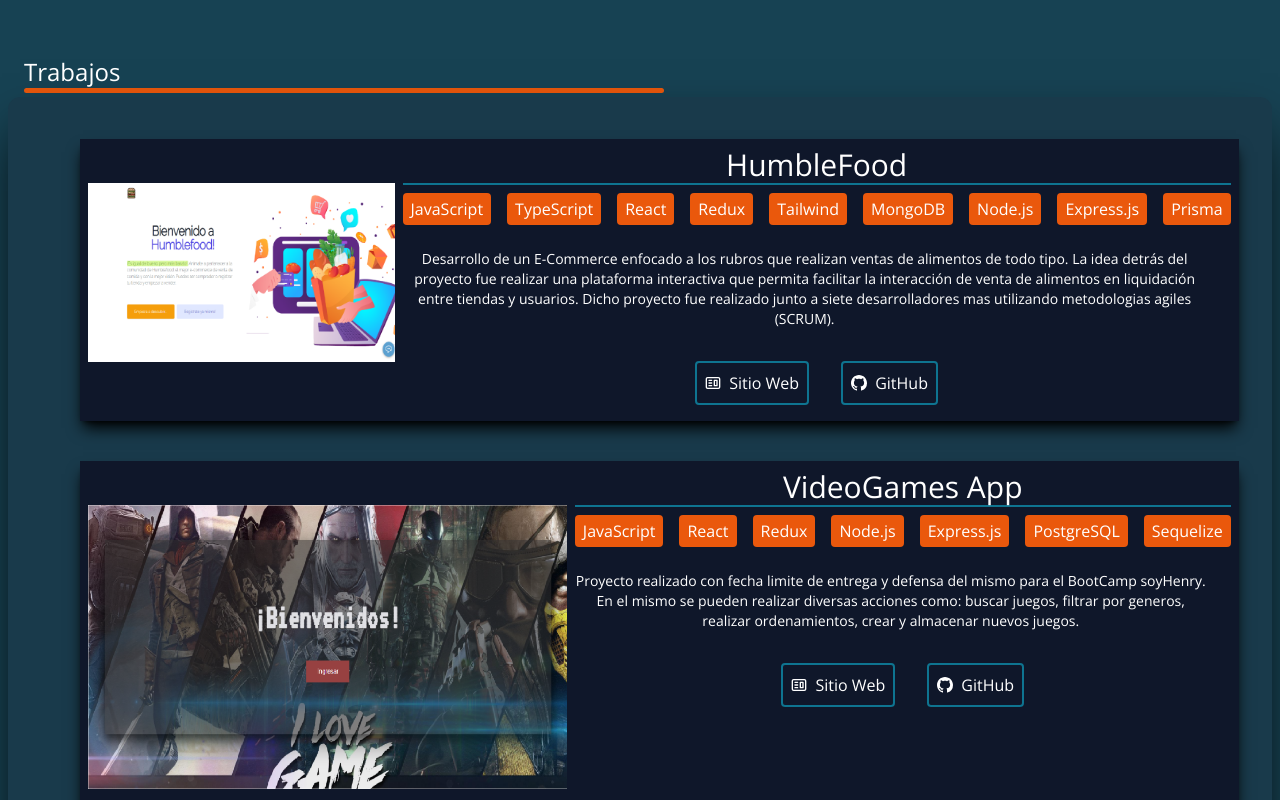
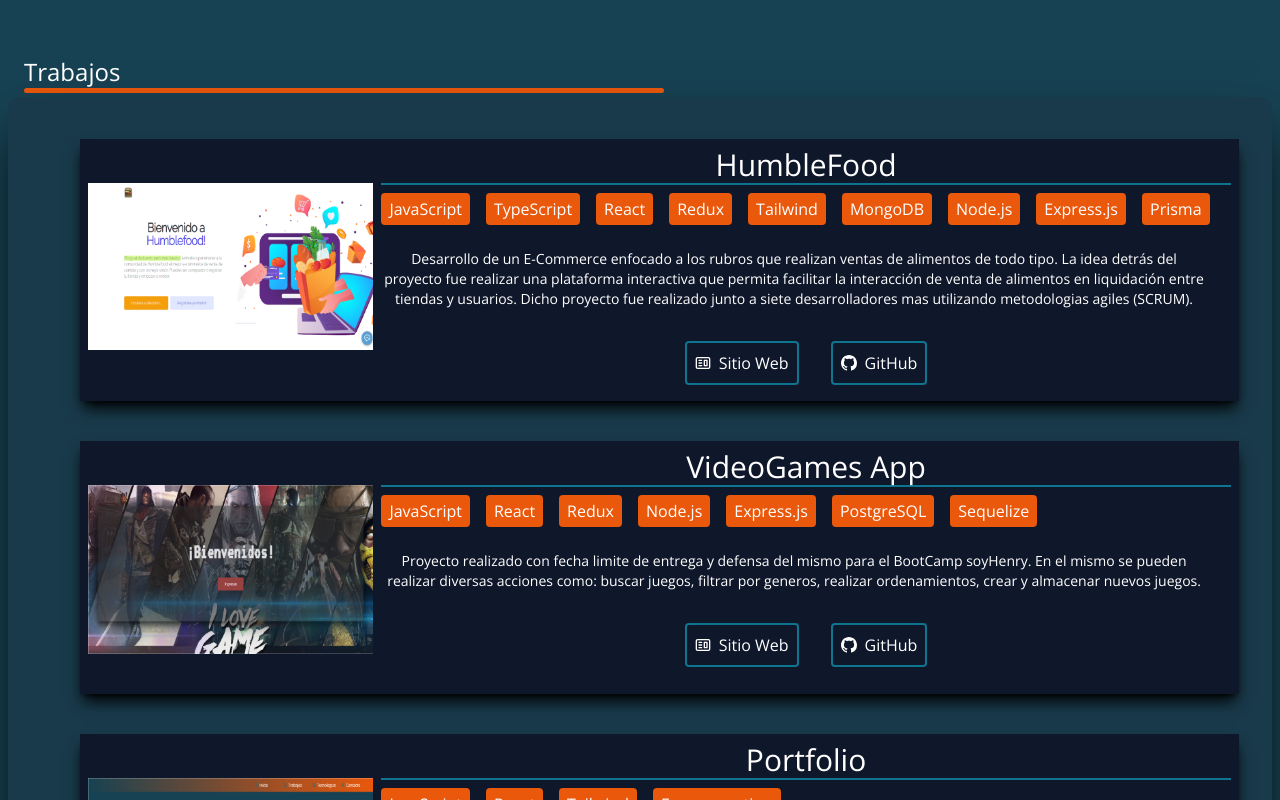
Before and after one commit to DemIGoD45/MyPortfolio, a React (Create React App) app: page / in a window 1280 px wide. Shown: the part 660-1460 px from the top of the page. Built offline with nearby package versions, Linux system fonts and the light colour scheme.

Commit message:
Arreglando bugs

```diff
--- a/src/Components/Card_Works/Card.jsx
+++ b/src/Components/Card_Works/Card.jsx
@@ -33,13 +33,13 @@ const Card = ({title, description, tecnologies, image, styleImg, urlView, urlGit
             whileInView={{ x: -8}}
             viewport={{ once: true }}
             transition={{duration:0.5}}
-            className="bg-slate-900 shadow-black shadow-lg h-11/12 w-full mx-2 md:w-11/12 md:mx-20 mt-10 px-2 flex flex-col md:flex-row"
+            className="bg-slate-900 shadow-black shadow-lg h-11/12 w-full mx-2 md:w-11/12 md:mx-20 mt-10 px-2 flex flex-col md:flex-row md:justify-items-stretch"
         >
 
-            <div className=" h-4/5 mt-1 ">
+            <div className=" h-4/5 mt-1 md:w-96 ">
                 <img src={image} alt="imgProject" className={styleImg}/>
             </div>
-            <div className="ml-2">
+            <div className="ml-2 md:w-full">
                 <h1 className="text-3xl text-center mt-2">{title}</h1>
                 <motion.ul initial="hidden" whileInView="show" variants={variants} viewport={{ once: true }} className="md:flex md:gap-4 gap-2 border-t-2 border-t-cyan-700 grid grid-cols-3">
                     {
--- a/src/Components/Work/Work.jsx
+++ b/src/Components/Work/Work.jsx
@@ -23,7 +23,7 @@ const Work = () =>{
                             image={imgs[i]}
                             urlView={el.urlView}
                             urlGit={el.urlGit}
-                            styleImg={"my-10"}
+                            styleImg={"my-10 "}
                         />
                     ))
                 }
--- a/src/data.json
+++ b/src/data.json
@@ -21,7 +21,7 @@
             "image" : "https://img2.freepng.es/20180504/ehw/kisspng-ghostbusters-the-video-game-app-store-iphone-5aec2e3d31ebb5.7683155315254277732045.jpg",
             "description" : "Portafolio personal en donde publico mis ultimos trabajos realizados.",
             "tecnologies": ["JavaScript", "React", "Tailwind", "Framer motion"],
-            "urlView" : "",
+            "urlView" : "https://portfolio-dlv.vercel.app/",
             "urlGit" : "https://github.com/DemIGoD45/MyPortfolio"
 
         }
```
